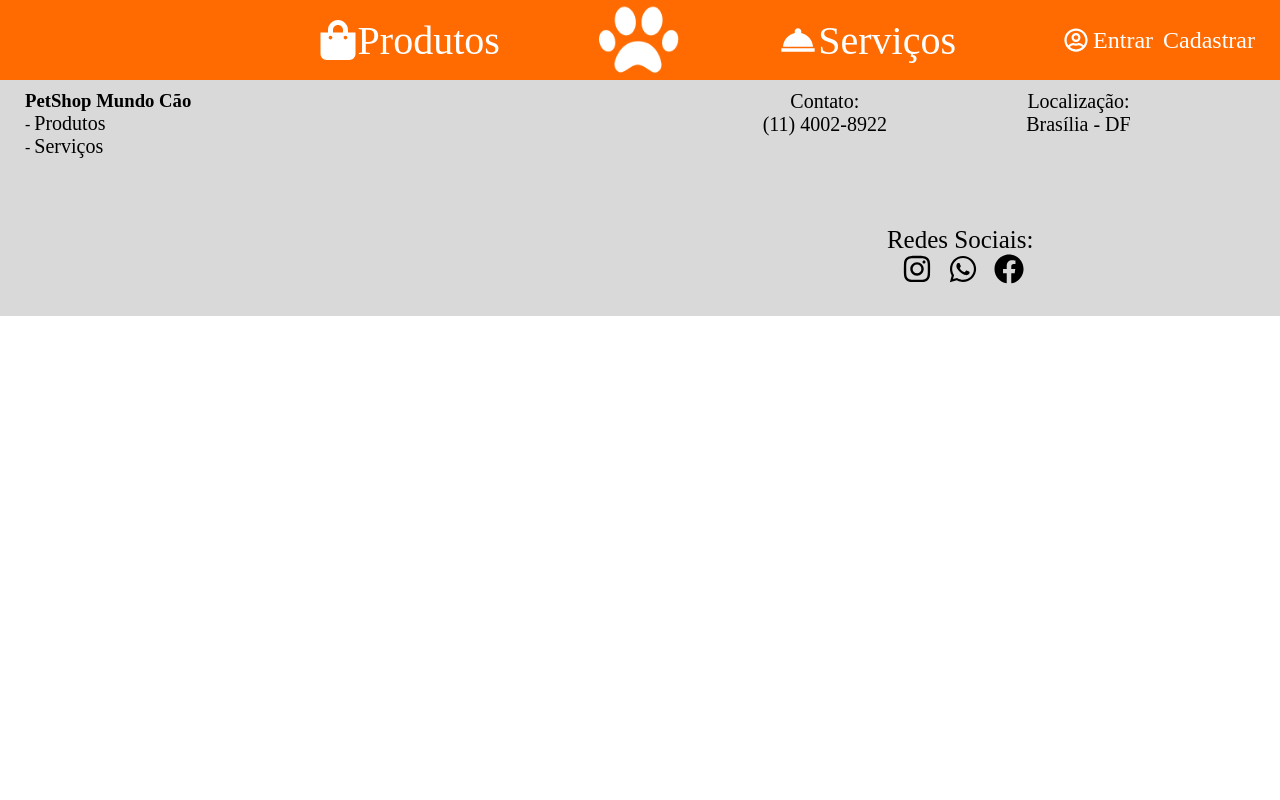
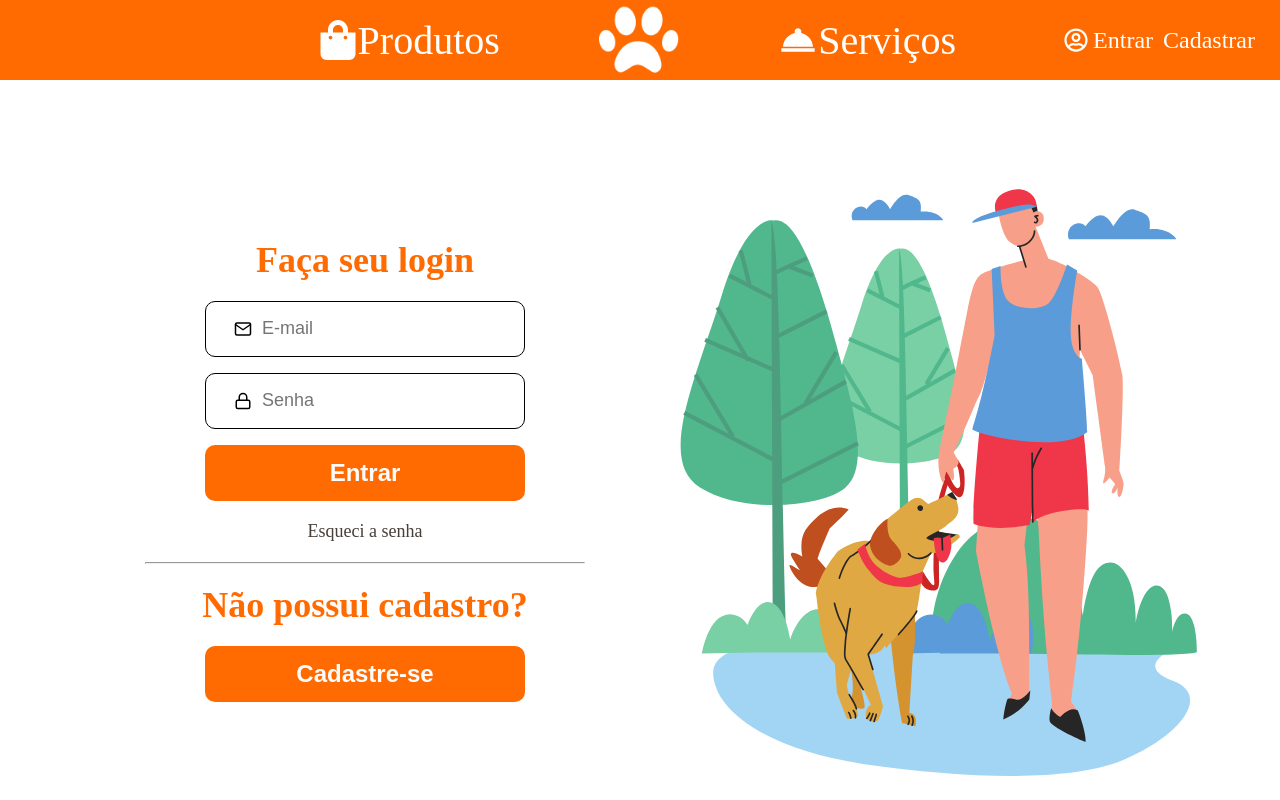
Before and after one commit to igortaquary/petshop-frontend, a React (Create React App) app: page /login in a window 1280 px wide. Shown: the top 800 px of the page. Built offline with nearby package versions, Linux system fonts and the light colour scheme.

Commit message:
Adiciona rotas na aplicação

```diff
--- a/package.json
+++ b/package.json
@@ -15,6 +15,7 @@
     "react": "^16.13.1",
     "react-dom": "^16.13.1",
     "react-icons": "^3.10.0",
+    "react-router-dom": "^5.2.0",
     "react-scripts": "3.4.1",
     "styled-components": "^5.1.1",
     "typescript": "~3.7.2",
@@ -42,6 +43,7 @@
     ]
   },
   "devDependencies": {
+    "@types/react-router-dom": "^5.1.5",
     "@types/styled-components": "^5.1.1",
     "@types/yup": "^0.29.3"
   }
--- a/src/App.tsx
+++ b/src/App.tsx
@@ -1,15 +1,21 @@
-import React, { Component } from 'react';
+import React from 'react';
+
+import {BrowserRouter} from 'react-router-dom';
 
 import Header from './components/Header';
 import GlobalStyle from './globalStyle';
 import Footer from './components/Footer';
+import Routes from './Routes';
 
 function App() {
   return (
     <>
-      <Header />
       <GlobalStyle />
-      <Footer />
+      <BrowserRouter>
+        <Header />
+        <Routes />
+        <Footer />
+      </BrowserRouter>
     </>
   );
 }
--- /dev/null
+++ b/src/Routes/index.tsx
@@ -0,0 +1,19 @@
+import React from 'react';
+import Login from '../pages/Login';
+import {Switch, Route} from 'react-router-dom';
+import SignUp from '../pages/SignUp';
+
+const Routes = () => {
+  return (
+    <Switch>
+      <Route path='/login'>
+        <Login />
+      </Route>
+      <Route path='/signup'>
+        <SignUp />
+      </Route>
+    </Switch>
+  );
+}
+
+export default Routes;
--- a/src/components/Header/index.tsx
+++ b/src/components/Header/index.tsx
@@ -3,6 +3,7 @@ import { Container, Menu, Icon, User } from './styles';
 import logo from "../../assets/pawprint.png";
 import { FaRegUserCircle, FaShoppingBag } from "react-icons/fa";
 import { MdRoomService } from "react-icons/md"
+import {Link} from 'react-router-dom';
 
 const Header = () => {
   return (
@@ -28,8 +29,8 @@ const Header = () => {
           </li>
           <User>
             <FaRegUserCircle />
-            <a href="/">Entrar </a>
-            <a href="/">Cadastrar</a>
+            <Link to="/login">Entrar </Link>
+            <Link to="/signup">Cadastrar</Link>
           </User>
         </ul>
       </Menu>
--- a/src/pages/Login/index.tsx
+++ b/src/pages/Login/index.tsx
@@ -5,6 +5,7 @@ import Button from '../../components/Button';
 import Input from '../../components/Input';
 import { FiMail, FiLock } from 'react-icons/fi';
 import {Formik} from 'formik';
+import {Link} from 'react-router-dom';
 
 interface FormErrors {
   [key: string]: string;
@@ -65,7 +66,9 @@ const Login = () => {
         </Formik>
         <hr />
         <strong>Não possui cadastro?</strong>
-        <Button>Cadastre-se</Button>
+        <Link to="/signup">
+          <Button >Cadastre-se</Button>
+        </Link>
       </FormContainer>
 
       <ImageContainer />
```
